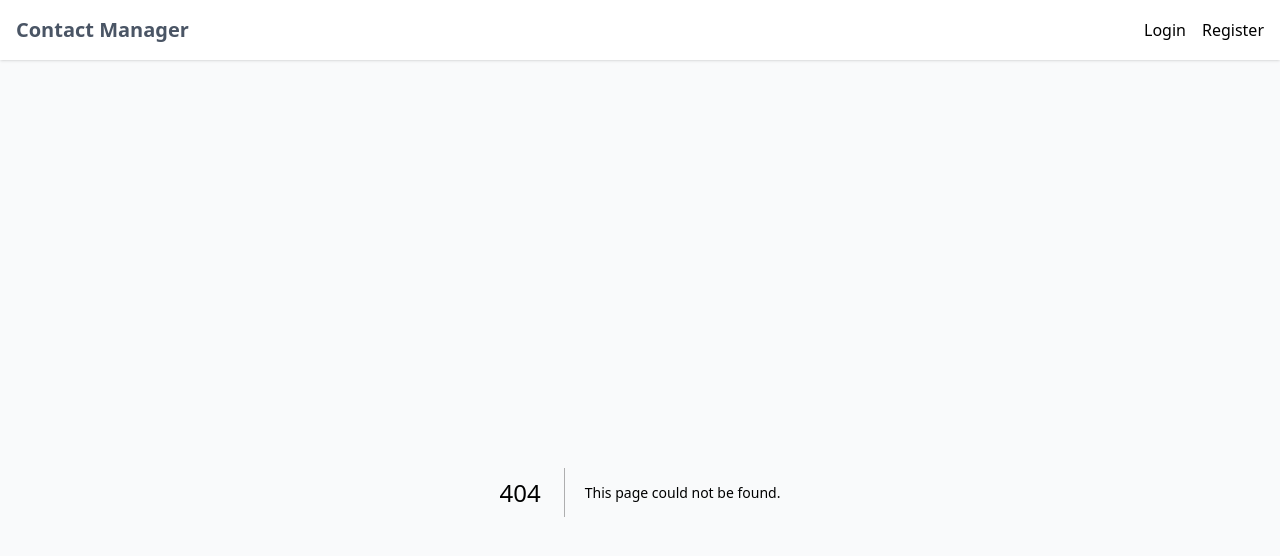
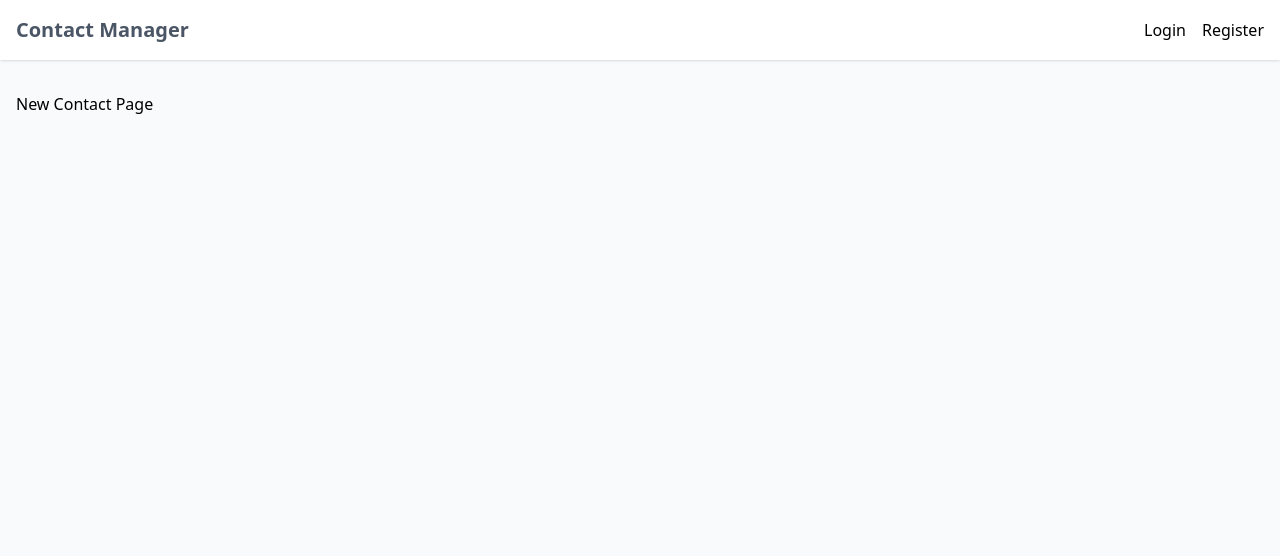
Before and after one commit to Prateek-ind/Contact-Manager-App-NextJS, a Next.js app: page /contact/new in a window 1280 px wide. Before the commit this address had no page. Shown: the top 556 px of the page. Built offline with nearby package versions, Linux system fonts and the light colour scheme.

Commit message:
upcoming pages

```diff
--- /dev/null
+++ b/src/app/contact/edit/[id]/page.tsx
@@ -0,0 +1,9 @@
+import React from 'react'
+
+const EditContactPage = () => {
+  return (
+    <div>EditContactPage</div>
+  )
+}
+
+export default EditContactPage
--- /dev/null
+++ b/src/app/contact/new/page.tsx
@@ -0,0 +1,9 @@
+
+
+const NewContactPage = () => {
+  return (
+    <div>New Contact Page</div>
+  )
+}
+
+export default NewContactPage
--- /dev/null
+++ b/src/app/contact/page.tsx
@@ -0,0 +1,9 @@
+
+
+const ContactPage = () => {
+  return (
+    <div>Contact Page</div>
+  )
+}
+
+export default ContactPage
```
